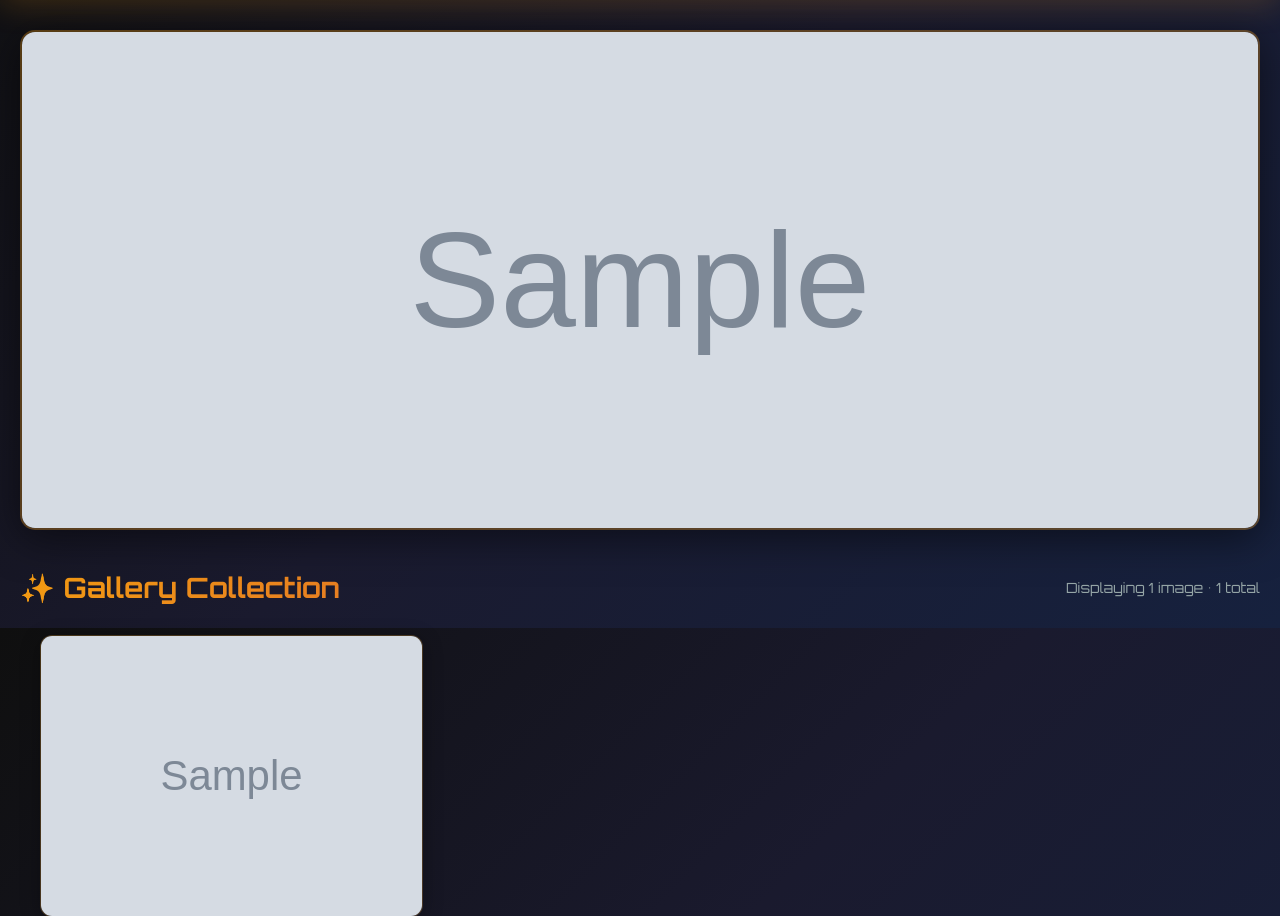
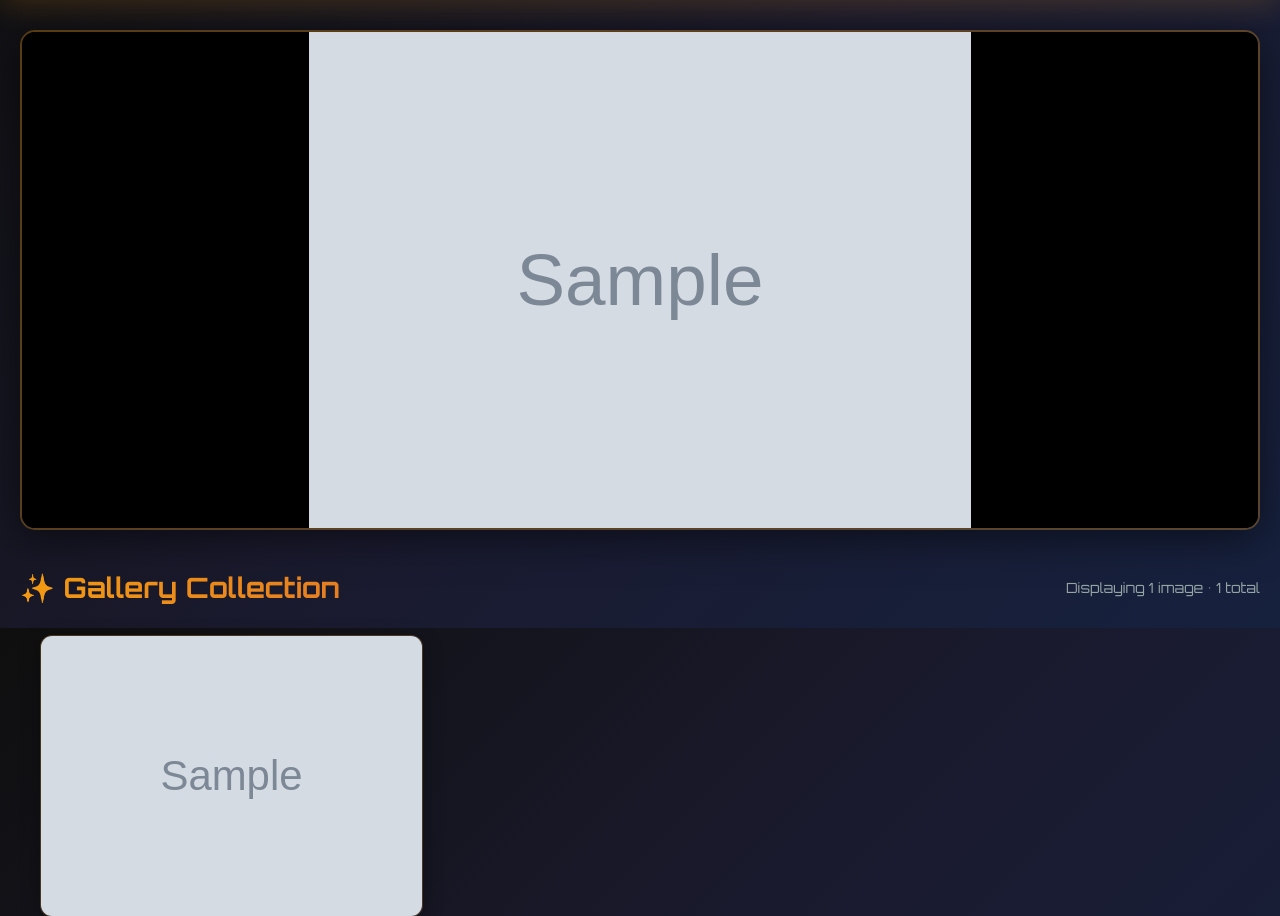
Before and after one commit to birdyphillips/BirdyPhillips, a Flask app: template app/templates/index.html in a window 1280 px wide. Shown: the part 172-1088 px from the top of the page. Run offline with Flask 3, Linux system fonts and the light colour scheme; the template is opened without the code that fills it: most values are stand-ins (such as "Sample title", 1, 10 or a date in 2020); grey boxes marked "Sample" are stand-in pictures.

Commit message:
Fix slideshow image sizing to fit all orientations properly
- Change object-fit from 'cover' to 'contain' to show full image
- Add object-position center for proper alignment
- Add black background to fill letterbox areas
- Reduce hover scale from 1.05 to 1.02 for subtler effect

```diff
--- a/app/templates/index.html
+++ b/app/templates/index.html
@@ -189,12 +189,14 @@
         .slide-image {
             width: 100%;
             height: 100%;
-            object-fit: cover;
+            object-fit: contain;
+            object-position: center;
             transition: transform 0.3s ease;
+            background: #000;
         }
 
         .slide-image:hover {
-            transform: scale(1.05);
+            transform: scale(1.02);
         }
 
         .empty-gallery {
```
